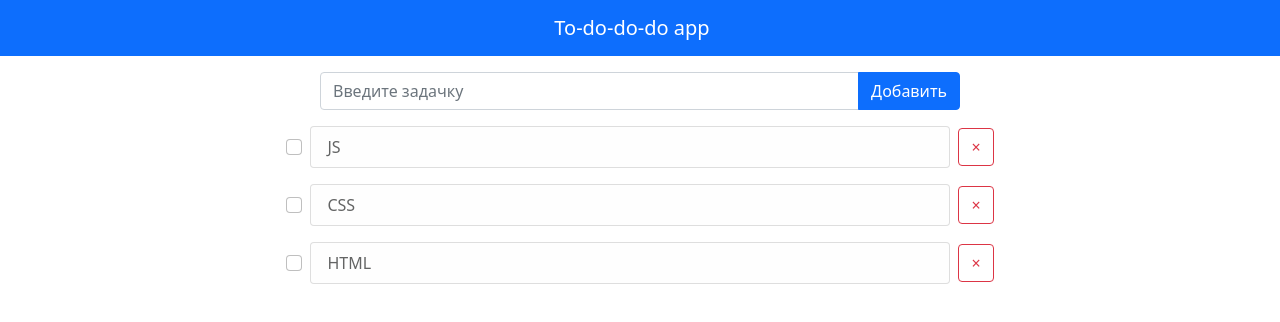
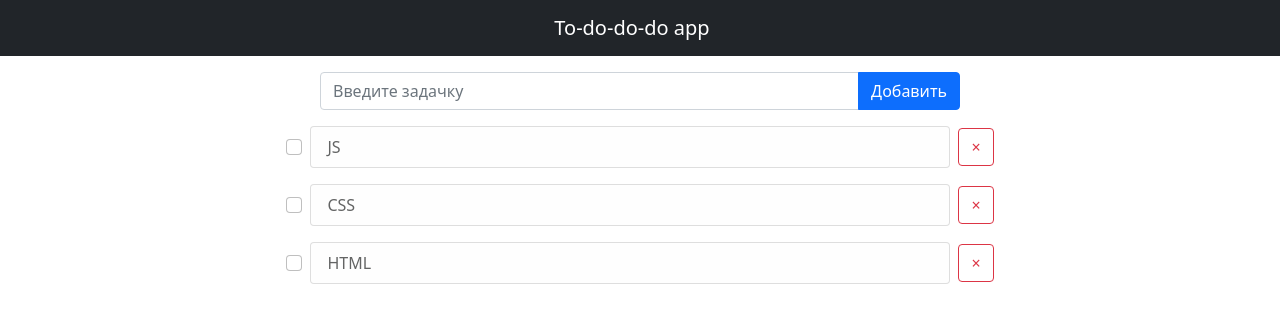
Before and after one commit to mishken3/Modern-Todo, a React (Create React App) app: page / in a window 1280 px wide. Shown: the top 322 px of the page. Built offline with nearby package versions, Linux system fonts and the light colour scheme.

Commit message:
changed header color

```diff
--- a/src/components/Header/Header.tsx
+++ b/src/components/Header/Header.tsx
@@ -3,7 +3,7 @@ import { Container, Navbar } from 'react-bootstrap';
 
 export const Header = () => {
 	return (
-		<Navbar bg="primary" variant="dark">
+		<Navbar bg="dark" variant="dark">
 			<Container className="justify-content-center">
 				<Navbar.Brand>To-do-do-do app</Navbar.Brand>
 			</Container>
```
